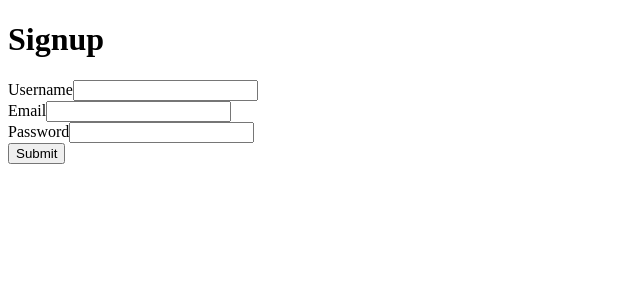
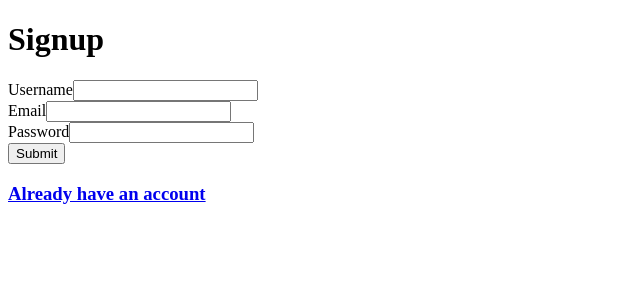
Before and after one commit to farron65/tren-den, a React app in the folder frontend/: page /signup in a window 1280 px wide. Shown: the top 300 px of the page, without its empty margins (0-640 px from the left). Built offline with nearby package versions, Linux system fonts and the light colour scheme; the HTML template or start-up script is replaced by a standard one.

Commit message:
Add navigation links betwen login and signup components

```diff
--- a/frontend/src/components/Login.tsx
+++ b/frontend/src/components/Login.tsx
@@ -1,3 +1,5 @@
+import { Link } from "react-router-dom";
+
 import { useState } from "react";
 
 export default function Login() {
@@ -39,6 +41,7 @@
     }
 
     return (
+        <>
             <div>
                 <h1>Login</h1>
                 <div>
@@ -51,5 +54,9 @@
                 </div>
                 <button onClick={(e) => handleSubmit(e)}>Submit</button>
             </div>
+            <Link to="/signup">
+                <h3>Don't have an account?</h3>
+            </Link>
+        </>
     )
 }
--- a/frontend/src/components/Signup.tsx
+++ b/frontend/src/components/Signup.tsx
@@ -1,4 +1,5 @@
 import { useState } from "react";
+import { Link } from "react-router-dom";
 
 export default function Signup() {
     const [userName, setUserName] = useState("");
@@ -67,6 +68,9 @@
             </div>
             <button onClick={(e) => handleSubmit(e)}>Submit</button>
         </div>
+        <Link to="/login">
+                <h3>Already have an account</h3>
+        </Link>
         </>
     )
 }
```
Lines whose indentation alone changed are shown as unchanged.
